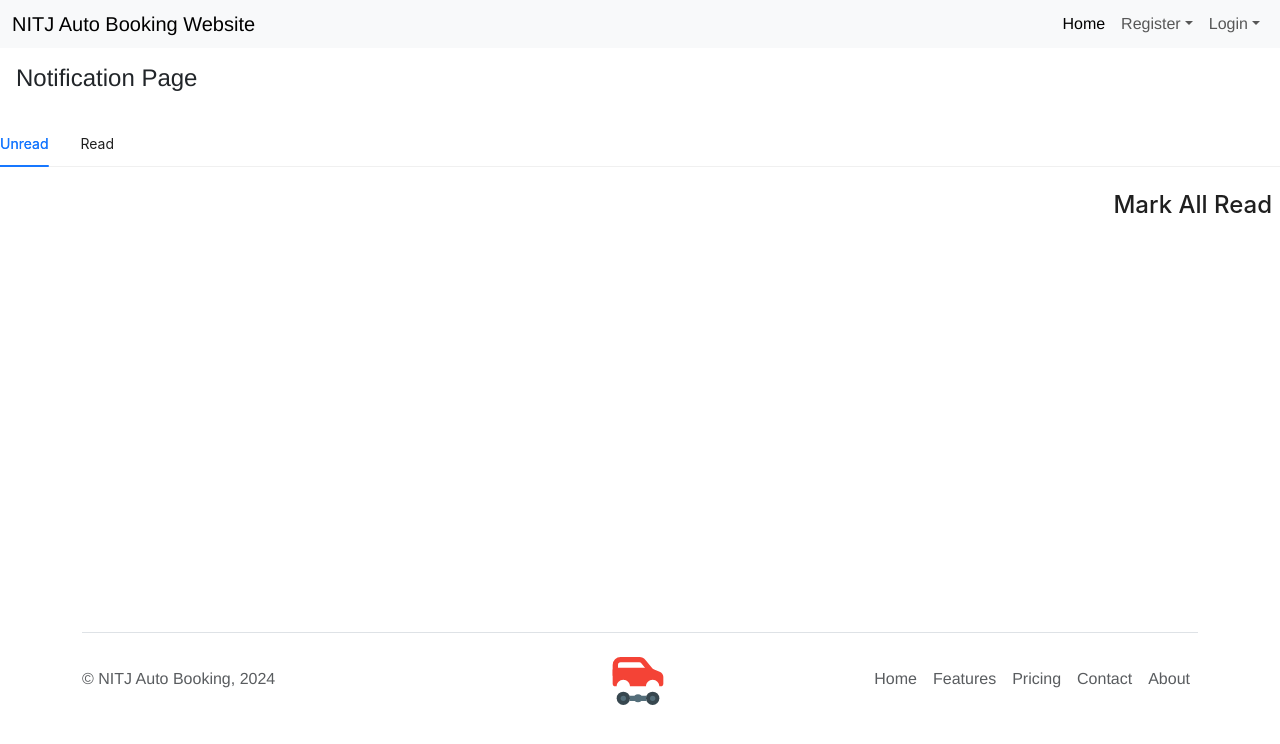
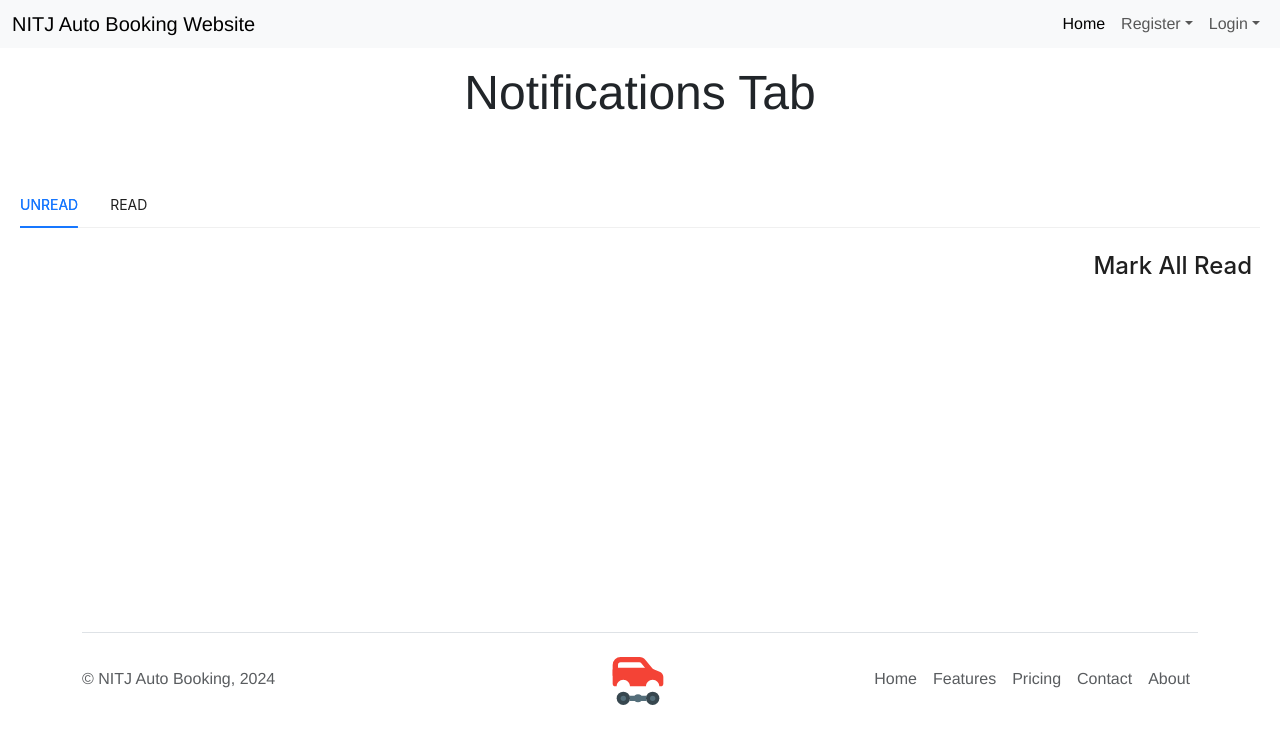
Before and after one commit to khushboosinghal25/Auto_Booking_Website, a React (Create React App) app in the folder client/: page /notification in a window 1280 px wide. Shown: the top 744 px of the page. Built offline with nearby package versions, Linux system fonts and the light colour scheme.

Commit message:
notification page

```diff
--- a/client/src/App.css
+++ b/client/src/App.css
@@ -1,4 +1,3 @@
-
 .rs-img>img {
     width: fit-content;
 }
@@ -353,3 +352,13 @@ p {
 .form-button {
     margin-left: 20px;
 }
+
+.notific-head {
+    font-family: Helvetica, sans-serif;
+    font-size: 3em;
+    text-align: center;
+}
+
+.notif-tabs {
+    padding: 20px;
+}
--- a/client/src/pages/NotificationPage.js
+++ b/client/src/pages/NotificationPage.js
@@ -83,14 +83,14 @@ const NotificationPage = () => {
 
   return (
     <Layout>
-      <h4 className="p-3">Notification Page</h4>
-      <Tabs>
-        <Tabs.TabPane tab="Unread" key={0}>
+      <h4 className="p-3 notific-head">Notifications Tab</h4>
+      <Tabs className="notif-tabs">
+        <Tabs.TabPane tab="UNREAD" key={0}>
           <div className="d-flex justify-content-end">
             <h4
               className="p-2"
               style={{ cursor: "pointer" }}
-              onClick={handleMarkAllRead}
+              onClick={() => handleMarkAllRead()}
             >
               Mark All Read
             </h4>
@@ -107,7 +107,7 @@ const NotificationPage = () => {
           ))}
         </Tabs.TabPane>
 
-        <Tabs.TabPane tab="Read" key={1}>
+        <Tabs.TabPane tab="READ" key={1}>
           <div className="d-flex justify-content-end">
             <h4
               className="p-2"
```
